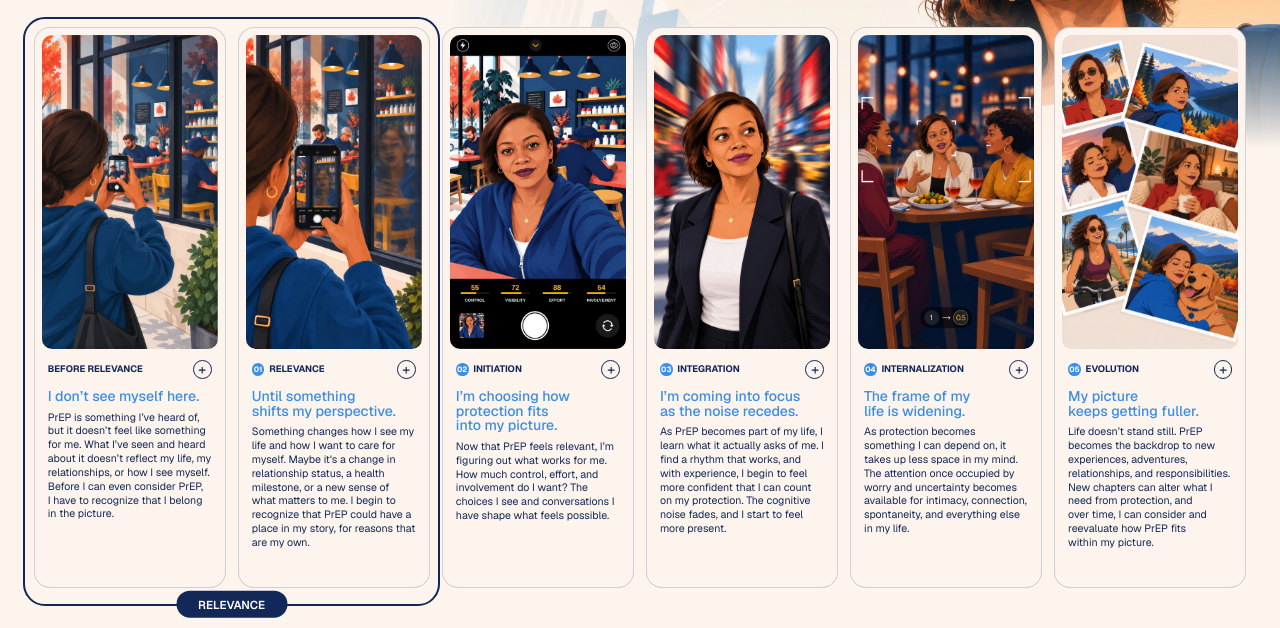
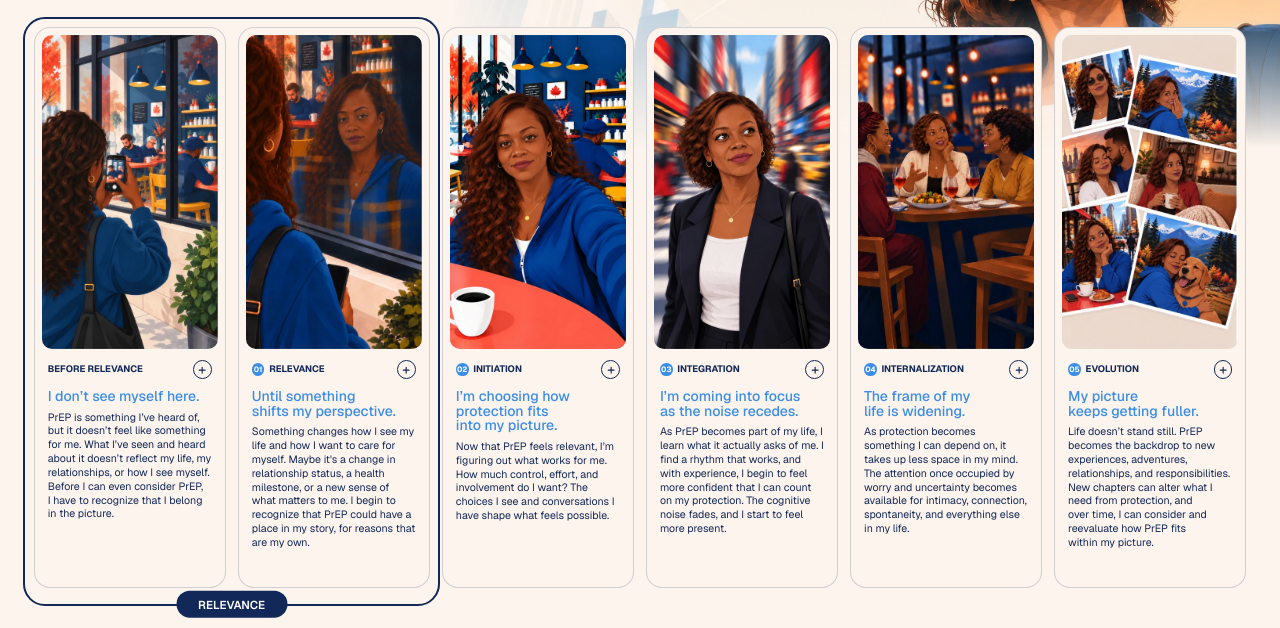
Before and after one commit to gustavopanichi/PrEP, a plain HTML site: page index.html in a window 1280 px wide. Shown: the part 172-800 px from the top of the page. Drawn offline with nearby package versions, Linux system fonts and the light colour scheme.

Commit message:
Replace the six phase illustrations
Co-Authored-By: Claude Opus 5.5 <noreply@anthropic.com>

```diff
--- a/content.js
+++ b/content.js
@@ -9,7 +9,7 @@ window.PHASES = [
     id: "before-relevance",
     num: null,
     label: "Before Relevance",
-    img: "assets/s0.jpg",
+    img: "assets/phase0.jpg",
     heading: "I don’t see myself here.",
     summary:
       "PrEP is something I’ve heard of, but it doesn’t feel like something for me. What I’ve seen and heard about it doesn’t reflect my life, my relationships, or how I see myself. Before I can even consider PrEP, I have to recognize that I belong in the picture.",
@@ -58,7 +58,7 @@ window.PHASES = [
     id: "relevance",
     num: "01",
     label: "Relevance",
-    img: "assets/s1.jpg",
+    img: "assets/phase1.jpg",
     heading: "Until something shifts my perspective.",
     summary:
       "Something changes how I see my life and how I want to care for myself. Maybe it's a change in relationship status, a health milestone, or a new sense of what matters to me. I begin to recognize that PrEP could have a place in my story, for reasons that are my own.",
@@ -107,7 +107,7 @@ window.PHASES = [
     id: "initiation",
     num: "02",
     label: "Initiation",
-    img: "assets/s2.jpg",
+    img: "assets/phase2.jpg",
     heading: "I’m choosing how protection fits into my picture.",
     summary:
       "Now that PrEP feels relevant, I’m figuring out what works for me. How much control, effort, and involvement do I want? The choices I see and conversations I have shape what feels possible.",
@@ -155,7 +155,7 @@ window.PHASES = [
     id: "integration",
     num: "03",
     label: "Integration",
-    img: "assets/s3.jpg",
+    img: "assets/phase3.jpg",
     heading: "I’m coming into focus as the noise recedes.",
     summary:
       "As PrEP becomes part of my life, I learn what it actually asks of me. I find a rhythm that works, and with experience, I begin to feel more confident that I can count on my protection. The cognitive noise fades, and I start to feel more present.",
@@ -215,7 +215,7 @@ window.PHASES = [
     id: "internalization",
     num: "04",
     label: "Internalization",
-    img: "assets/s4.jpg",
+    img: "assets/phase4.jpg",
     heading: "The frame of my life is widening.",
     summary:
       "As protection becomes something I can depend on, it takes up less space in my mind. The attention once occupied by worry and uncertainty becomes available for intimacy, connection, spontaneity, and everything else in my life.",
@@ -284,7 +284,7 @@ window.PHASES = [
     id: "evolution",
     num: "05",
     label: "Evolution",
-    img: "assets/s5.jpg",
+    img: "assets/phase5.jpg",
     heading: "My picture keeps getting fuller.",
     summary:
       "Life doesn’t stand still. PrEP becomes the backdrop to new experiences, adventures, relationships, and responsibilities. New chapters can alter what I need from protection, and over time, I can consider and reevaluate how PrEP fits within my picture.",
--- a/index.html
+++ b/index.html
@@ -7,7 +7,7 @@
 <link rel="preconnect" href="https://fonts.googleapis.com">
 <link rel="preconnect" href="https://fonts.gstatic.com" crossorigin>
 <link href="https://fonts.googleapis.com/css2?family=Geist:wght@200;300;400;500;600;700&display=swap" rel="stylesheet">
-<link rel="stylesheet" href="styles.css?v=15">
+<link rel="stylesheet" href="styles.css?v=16">
 </head>
 <body data-view="journey">
 <div class="app">
@@ -44,7 +44,7 @@
   </main>
 </div>
 
-<script src="content.js?v=15"></script>
-<script src="app.js?v=15"></script>
+<script src="content.js?v=16"></script>
+<script src="app.js?v=16"></script>
 </body>
 </html>
```
Also changed, not shown: assets/phase0.jpg (added), assets/phase1.jpg (added), assets/phase2.jpg (added), assets/phase3.jpg (added), assets/phase4.jpg (added), assets/phase5.jpg (added), assets/s0.jpg (deleted), assets/s1.jpg (deleted), assets/s2.jpg (deleted), assets/s3.jpg (deleted), assets/s4.jpg (deleted), assets/s5.jpg (deleted).
